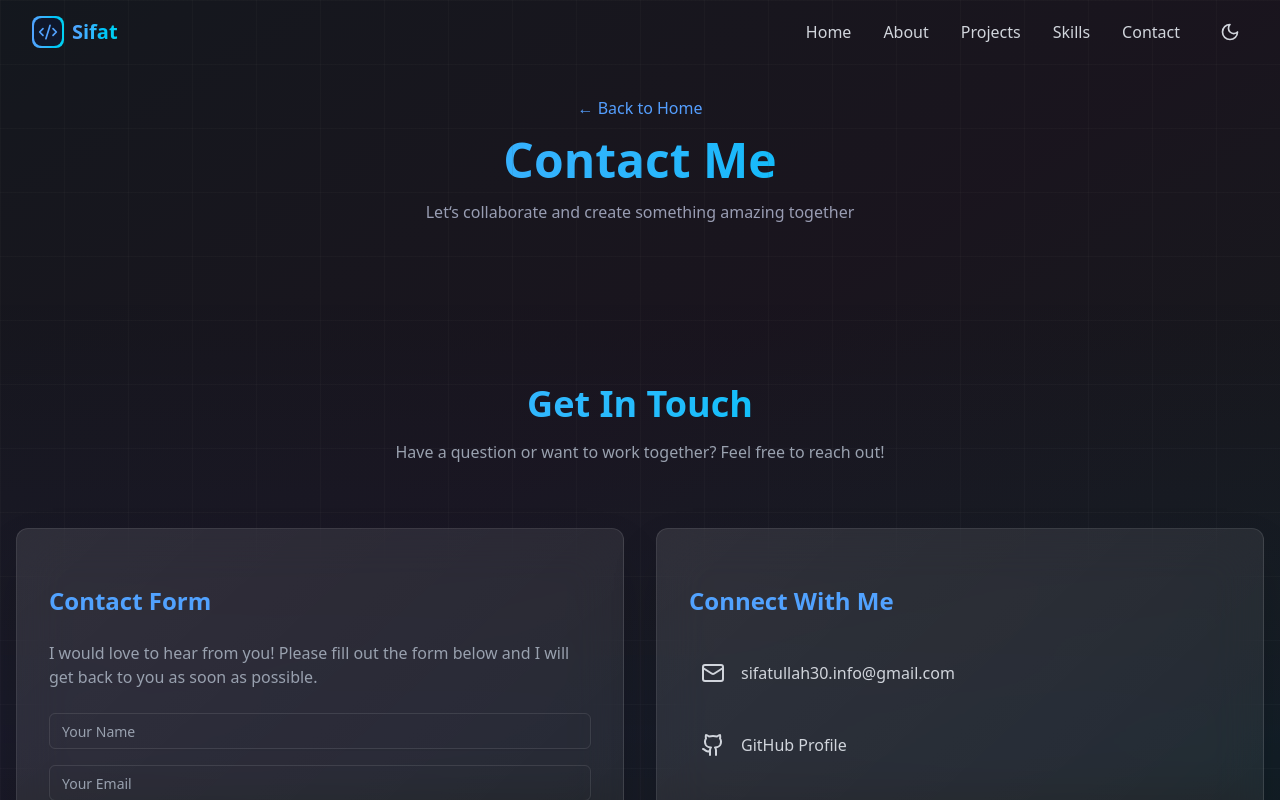
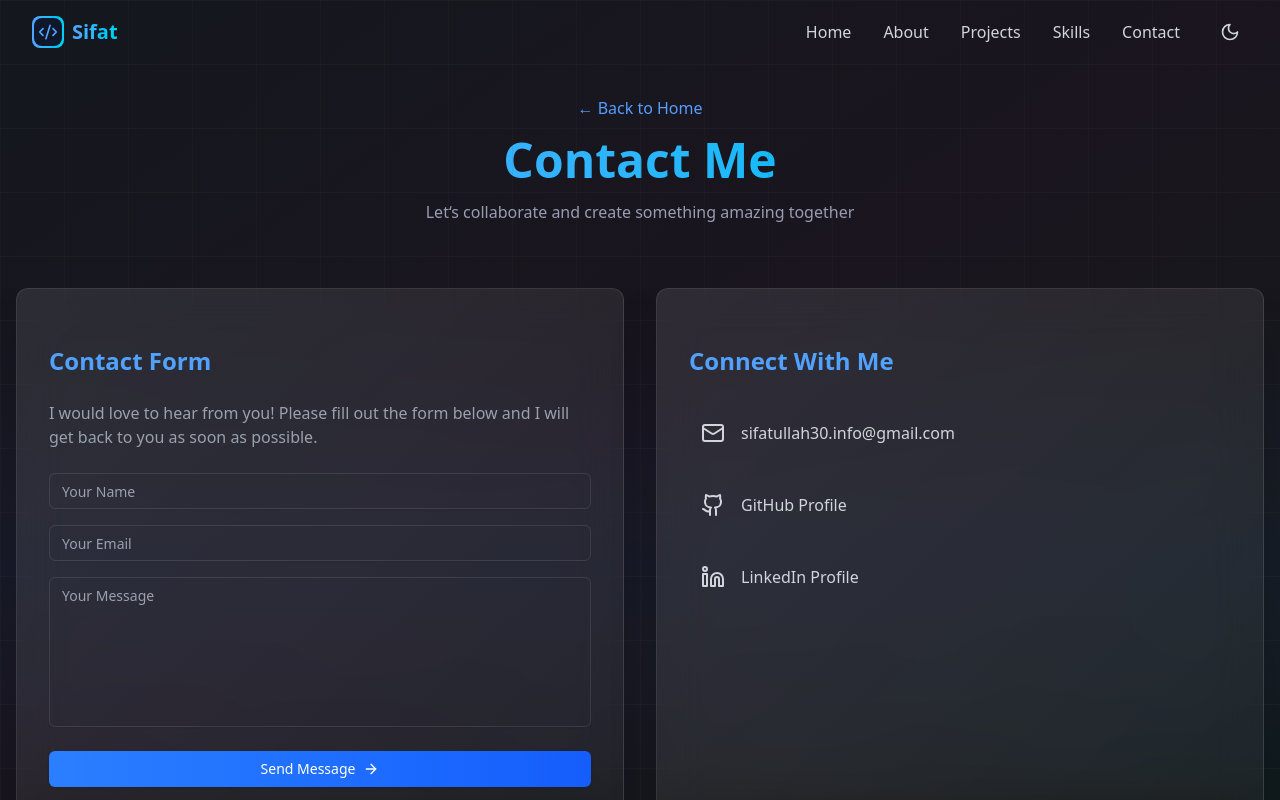
Before and after one commit to SifatU360/sifat-portfolio, a Next.js app: page /contact in a window 1280 px wide. Shown: the top 800 px of the page. Built offline with nearby package versions, Linux system fonts and the light colour scheme.

Commit message:
feat: set standalone prop to true for Contact component in ContactPage

```diff
--- a/src/app/contact/page.tsx
+++ b/src/app/contact/page.tsx
@@ -57,7 +57,7 @@ export default function ContactPage() {
         </div>
 
         {/* Contact Form Section */}
-        <Contact />
+        <Contact standalone={true}/>
 
         {/* Additional Information */}
         <motion.section
```
